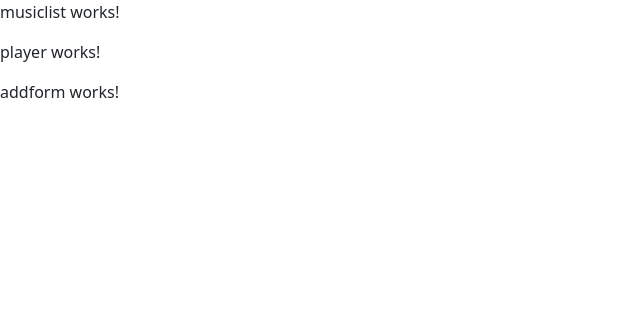
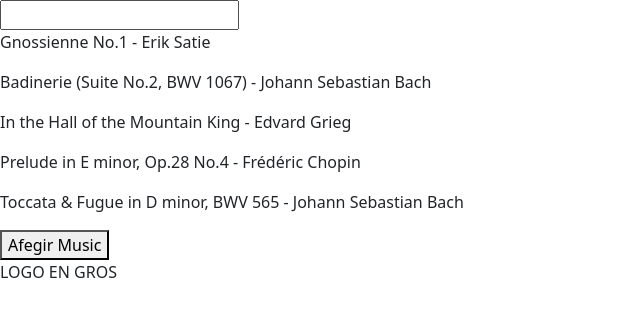
Before and after one commit to joelespinos/spotidaw-music-player, an Angular app: page / in a window 1280 px wide. Shown: the top 316 px of the page, without its empty margins (0-640 px from the left). Built offline with nearby package versions, Linux system fonts and the light colour scheme.

Commit message:
Començar amb MusicList
S'ha començat el desenvolupament del component MusicList, de moment hi ha el Cercador, La llista de cançons i el botó de obrir el formulari, també s'ha fet la primera comunicació entre MusicList i App.

```diff
--- a/src/app/app.html
+++ b/src/app/app.html
@@ -1,3 +1,10 @@
-<app-musiclist></app-musiclist>
-<app-player></app-player>
-<app-addform></app-addform>
+<div class="main-app-container">
+    <app-musiclist (_changeViewMode)="switchViewMode($event)"></app-musiclist>
+    @if (viewMode() === 'Player') {
+        <app-player></app-player>
+    } @else if(viewMode() === 'AddForm') {
+        <app-addform></app-addform>
+    } @else {
+        <p>LOGO EN GROS</p>
+    }
+</div>
--- a/src/app/app.ts
+++ b/src/app/app.ts
@@ -1,4 +1,4 @@
-import { Component, signal } from '@angular/core';
+import { Component, Signal, signal, WritableSignal } from '@angular/core';
 import { Musiclist } from './view/musiclist/musiclist';
 import { Player } from './view/player/player';
 import { Addform } from './view/addform/addform';
@@ -10,5 +10,17 @@ import { Addform } from './view/addform/addform';
   styleUrl: './app.css'
 })
 export class App {
-  protected readonly title = signal('spotidaw-music-player');
+  private _viewMode: WritableSignal<string>;
+
+  constructor() {
+    this._viewMode = signal<string>("General");
+  }
+
+  public get viewMode(): Signal<string> {
+    return this._viewMode.asReadonly();
+  }
+
+  public switchViewMode(mode: string) {
+    this._viewMode.set(mode);
+  }
 }
--- a/src/app/view/musiclist/musiclist.html
+++ b/src/app/view/musiclist/musiclist.html
@@ -1 +1,16 @@
-<p>musiclist works!</p>
+<input type="text" [(ngModel)]="searchSong">
+
+
+@if (searchSong().length <= 0) {
+    @for (song of songsList(); track $index) {
+        <p>{{ song.title }} - {{ song.artist }}</p>
+    }
+} @else if (filteredSongsList().length > 0){
+    @for (song of filteredSongsList(); track $index) {
+        <p>{{ song.title }} - {{ song.artist }}</p>
+    }
+} @else {
+    <p>No s'ha trobat cap cançó ni artista relacionat amb la cerca.</p>
+}
+
+<button (click)="changeViewModeToAddForm()">Afegir Music</button>
--- a/src/app/view/musiclist/musiclist.ts
+++ b/src/app/view/musiclist/musiclist.ts
@@ -1,18 +1,56 @@
-import { Component, signal, WritableSignal } from '@angular/core';
-import { SONGS } from '../../model/songs'
+import { Component, computed, output, OutputEmitterRef, Signal, signal, WritableSignal } from '@angular/core';
+import { FormsModule } from '@angular/forms';
+import { SONGS } from '../../model/songs';
 
 @Component({
   selector: 'app-musiclist',
-  imports: [],
+  imports: [FormsModule],
   templateUrl: './musiclist.html',
   styleUrl: './musiclist.css',
 })
 
 export class Musiclist {
   private _songsList: WritableSignal<any[]>;
+  private _filteredSongsList: Signal<any[]>;
+  private _searchSong: WritableSignal<string>;
+  public _changeViewMode: OutputEmitterRef<string> = output();
 
   constructor() {
-    this._songsList = signal<any[]>(SONGS);
+   let storedSongsList = localStorage.getItem("STORED_SONGS");
+
+   if (storedSongsList === null) this._songsList = signal<any[]>(SONGS);
+   else this._songsList = signal<any[]>(JSON.parse(storedSongsList));
+
+   this._filteredSongsList = computed<any[]>(() => {
+    let filteredList: any[] = [];
+
+    if (this._searchSong().length > 0) {
+      for (let i = 0; i < this._songsList().length; i++) {
+        if (this._songsList()[i].title.includes(this._searchSong()) || this._songsList()[i].artist.includes(this._searchSong())) {
+          filteredList.push(this._songsList()[i]);
+        }
+      }
+    }
+
+    return filteredList;
+   });
+   this._searchSong = signal<string>("");
+  }
+
+  public get songsList(): Signal<any[]> {
+    return this._songsList.asReadonly();
+  }
+
+  public get filteredSongsList(): Signal<any> {
+    return this._filteredSongsList;
+  }
+
+  public get searchSong(): WritableSignal<string> {
+    return this._searchSong;
+  }
+
+  public changeViewModeToAddForm(): void {
+    this._changeViewMode.emit("AddForm");
   }
 
 }
```
